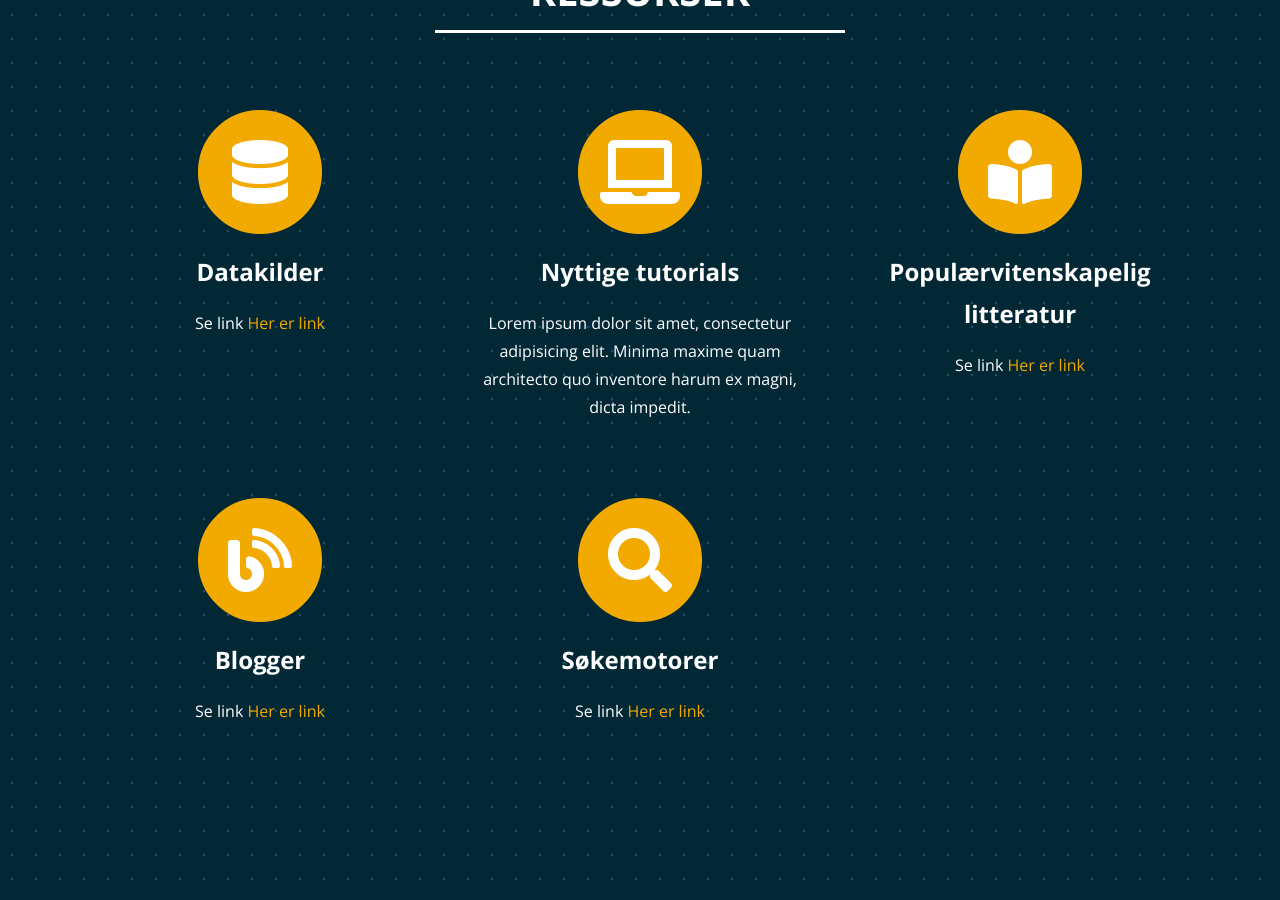
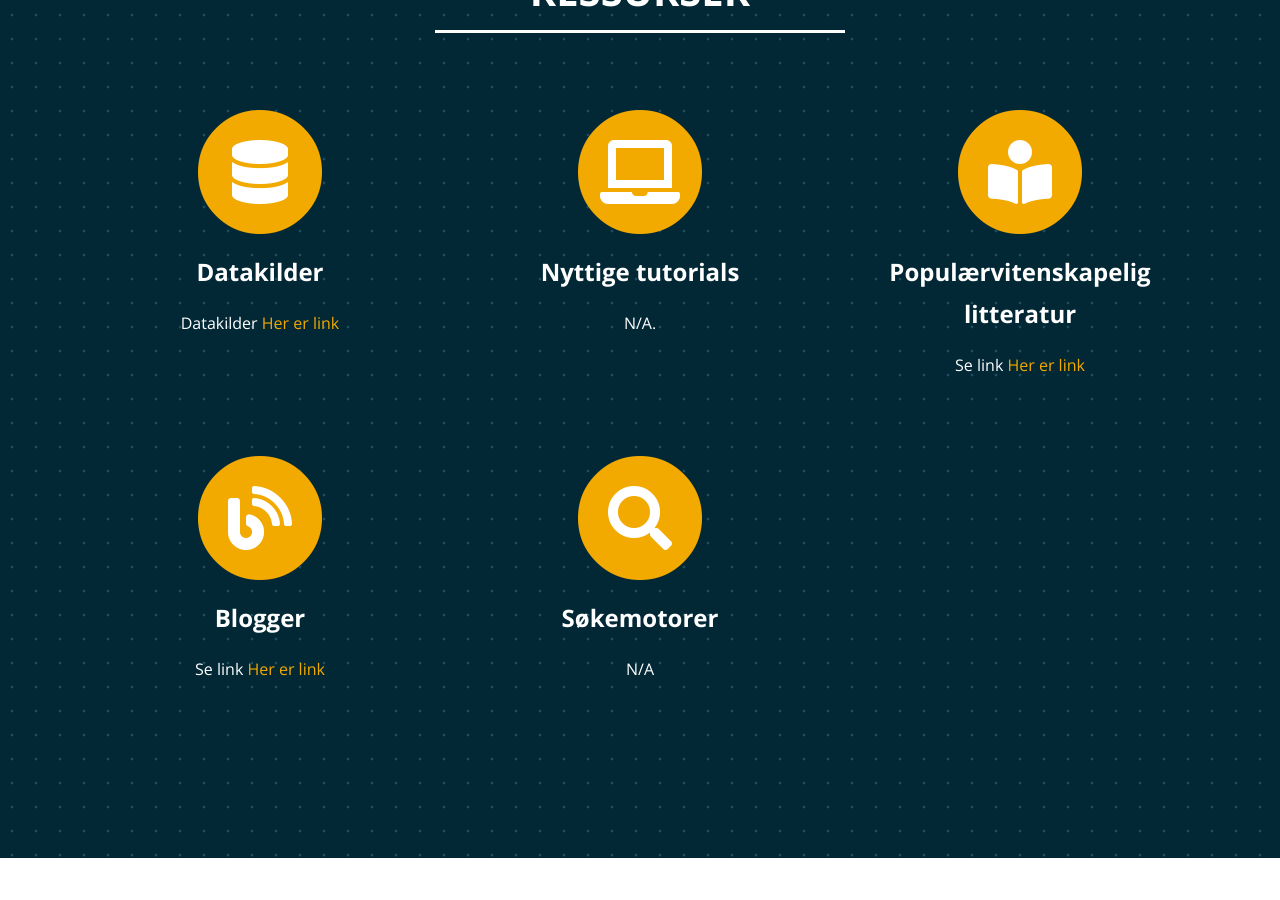
Before and after one commit to uit-econ/uit-econ.github.io, a Jekyll site: the page built from index.md, in a window 1280 px wide and 900 px high, scrolled down 5881 px. Built offline with Jekyll 4.4.1, drawn with Linux system fonts in a browser that asks for light colours; after the commit the page ends 6739 px from its top, so only the background shows below that.

Commit message:
Update sitetext.yml

```diff
--- a/_data/sitetext.yml
+++ b/_data/sitetext.yml
@@ -23,10 +23,10 @@ en: &DEFAULT_EN
     section: services
     list:
       - title: "Datakilder"
-        desc: "Se link [Her er link](ressurser/Datakilder)"
+        desc: "Datakilder [Her er link](ressurser/Datakilder)"
         icon: fas fa-database #find more at https://fontawesome.com/icons
       - title: "Nyttige tutorials"
-        desc: "Lorem ipsum dolor sit amet, consectetur adipisicing elit. Minima maxime quam architecto quo inventore harum ex magni, dicta impedit."
+        desc: "N/A."
         icon: fas fa-laptop
       - title: "Populærvitenskapelig litteratur"
         desc: "Se link [Her er link](ressurser/Pop-litteratur)"
@@ -35,7 +35,7 @@ en: &DEFAULT_EN
         desc: "Se link [Her er link](ressurser/Blogger)"
         icon: fas fa-blog
       - title: "Søkemotorer"
-        desc: "Se link [Her er link](ressurser/Blogger)"
+        desc: "N/A"
         icon: fas fa-search
 
   portfolio:
```
